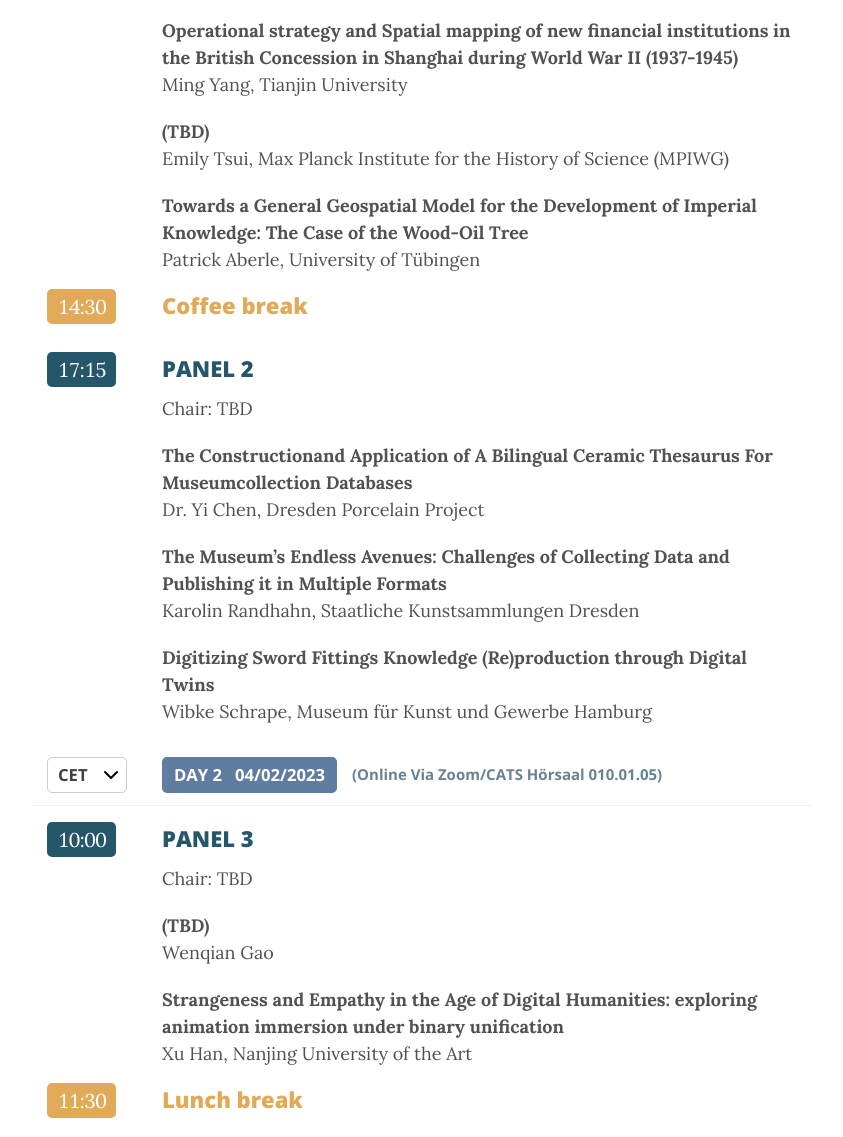
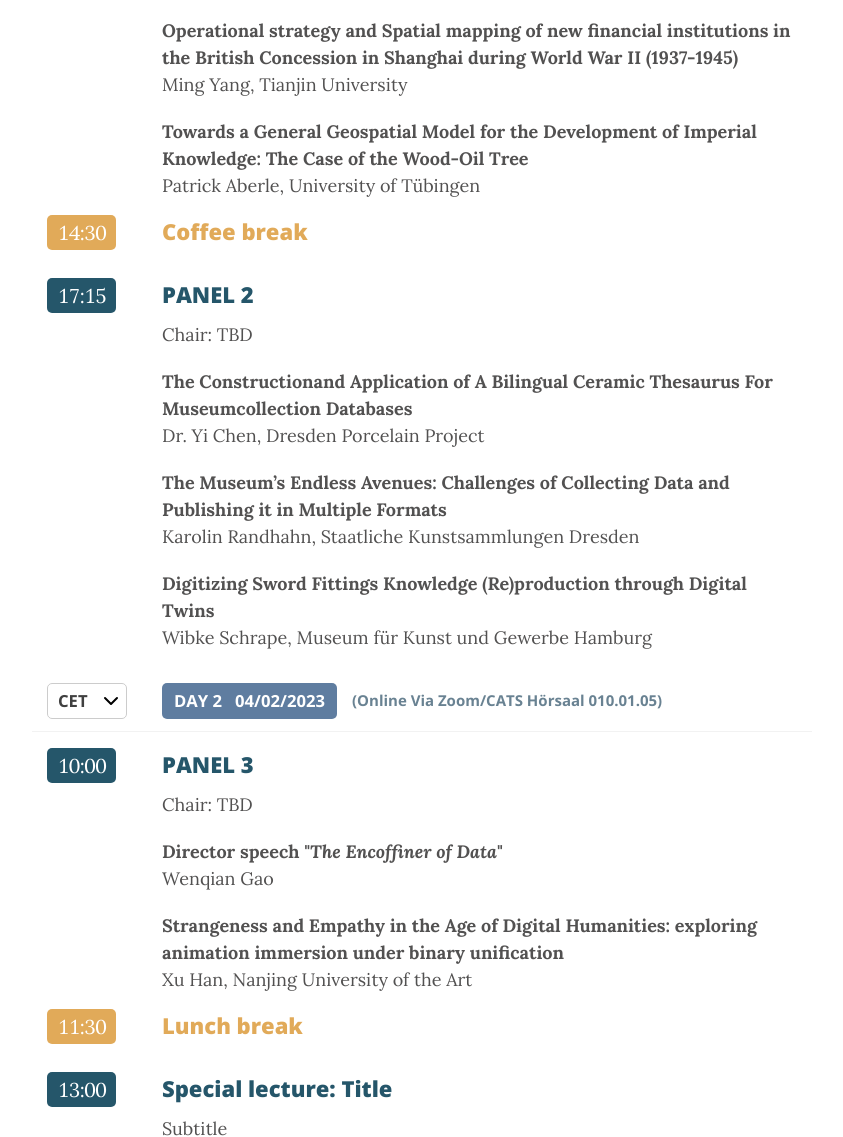
Before and after one commit to DHconf2022/DHconf2022.github.io, a website: page programme.html in a window 1280 px wide. Shown: the part 1014-2151 px from the top of the page, without its empty margins (218-1061 px from the left). Drawn offline with nearby package versions, Linux system fonts and the light colour scheme.

Commit message:
Update programme.html

```diff
--- a/programme.html
+++ b/programme.html
@@ -213,9 +213,9 @@
                                     <p>
                                         <b>Operational strategy and Spatial mapping of new financial institutions in the British Concession in Shanghai during World War II (1937-1945)</b><br>Ming Yang, Tianjin University
                                     </p>
-                                    <p>
+                                    <!--<p>
                                         <b>(TBD)</b><br>Emily Tsui, Max Planck Institute for the History of Science (MPIWG)
-                                    </p>
+                                    </p>-->
                                     <p>
                                         <b>Towards a General Geospatial Model for the Development of Imperial Knowledge: The Case of the Wood-Oil Tree</b><br>Patrick Aberle, University of Tübingen
                                     </p>
@@ -293,7 +293,7 @@
                                         Chair: TBD
                                     </p>
                                     <p>
-                                        <b>(TBD)</b><br>Wenqian Gao
+                                        <b>Director speech "<i>The Encoffiner of Data</i>" </b><br>Wenqian Gao
                                     </p>
                                     <p>
                                         <b>Strangeness and Empathy in the Age of Digital Humanities: exploring animation immersion under binary unification</b><br>Xu Han, Nanjing University of the Art
```
